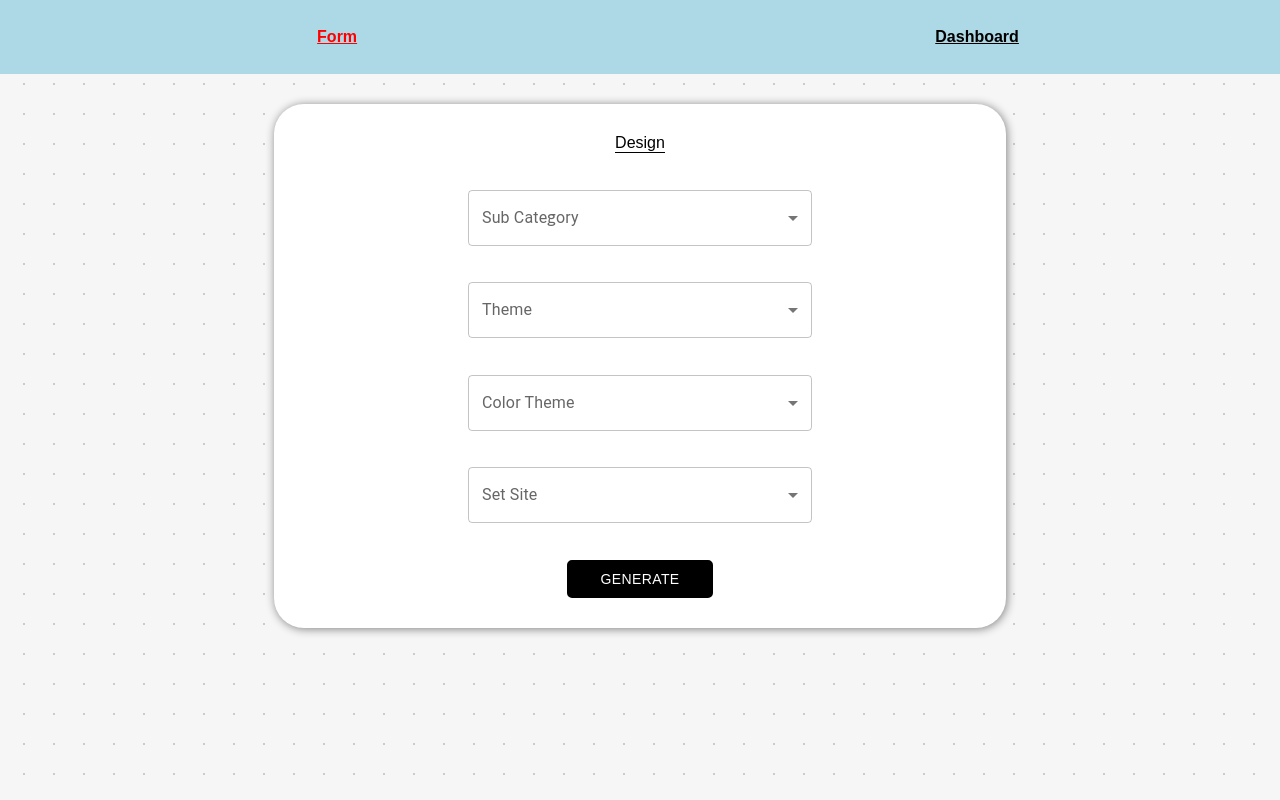
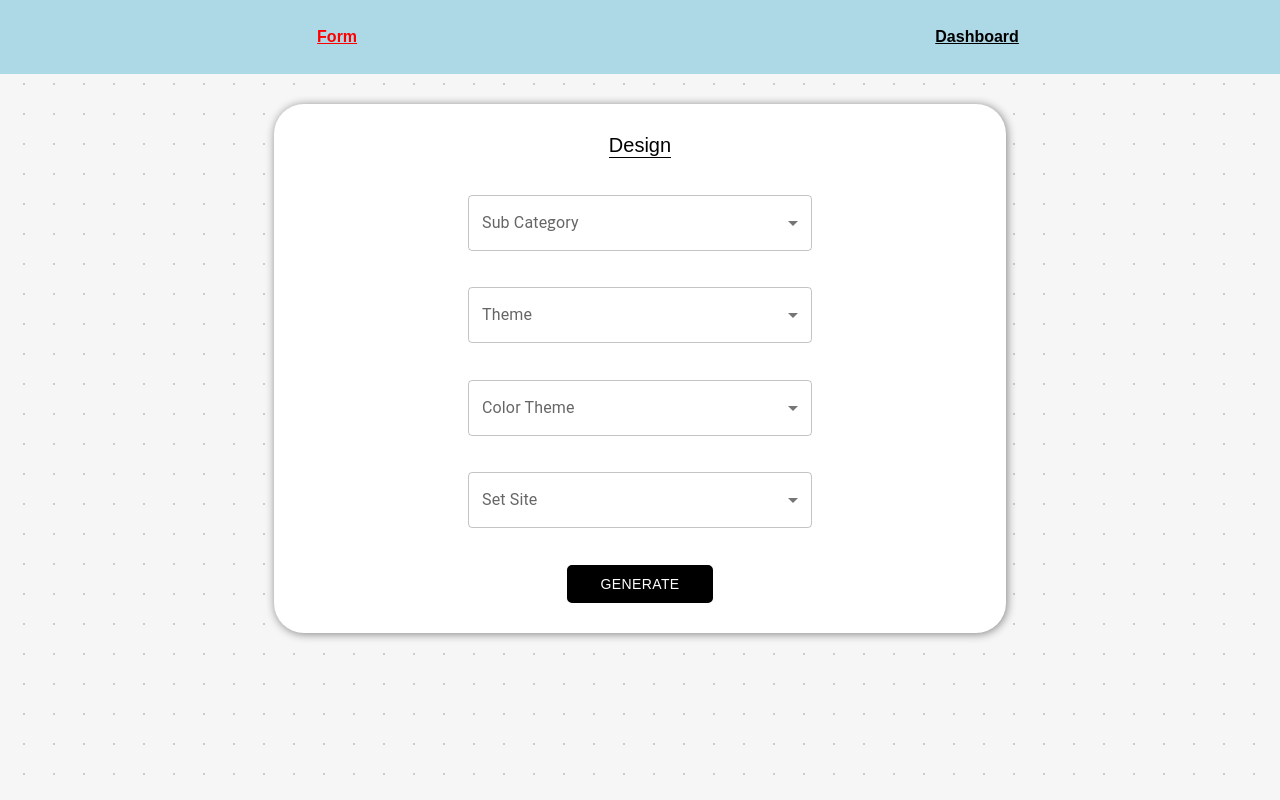
Before and after one commit to WilliamYe6/Inspire.ai, a React (Create React App) app in the folder frontend/: page /form in a window 1280 px wide. Shown: the top 800 px of the page. Built offline with nearby package versions, Linux system fonts and the light colour scheme; a web font is replaced by a local one.

Commit message:
font form title

```diff
--- a/frontend/src/pages/Form.js
+++ b/frontend/src/pages/Form.js
@@ -161,7 +161,8 @@ const Form = ({design, setDesign}) => {
 };
 
 const H1 = styled.p`
-border-bottom: 1px solid black
+  border-bottom: 1px solid black;
+  font-size: 20px;
 
 `
 
```
